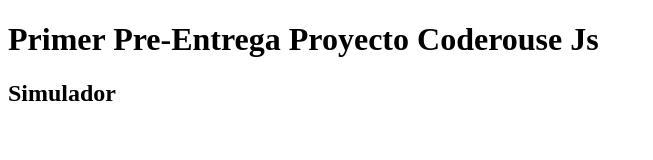
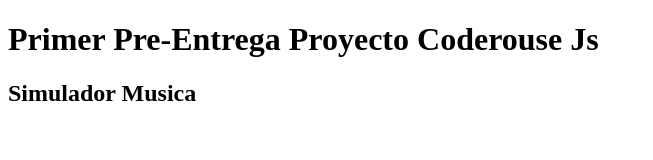
Before and after one commit to MartinAndreani/proyectocoder-js-andreani, a plain HTML site: page index.html in a window 1280 px wide. Shown: the whole page, without its empty margins (0-653 px from the left). Drawn offline with Linux system fonts and the light colour scheme.

Commit message:
primer commit

```diff
--- a/index.html
+++ b/index.html
@@ -7,7 +7,7 @@
 </head>
 <body>
     <h1>Primer Pre-Entrega Proyecto Coderouse Js</h1>
-    <h2>Simulador</h2>
+    <h2>Simulador Musica</h2>
     <script src="./simulador.js"></script>
 </body>
 </html>
```
